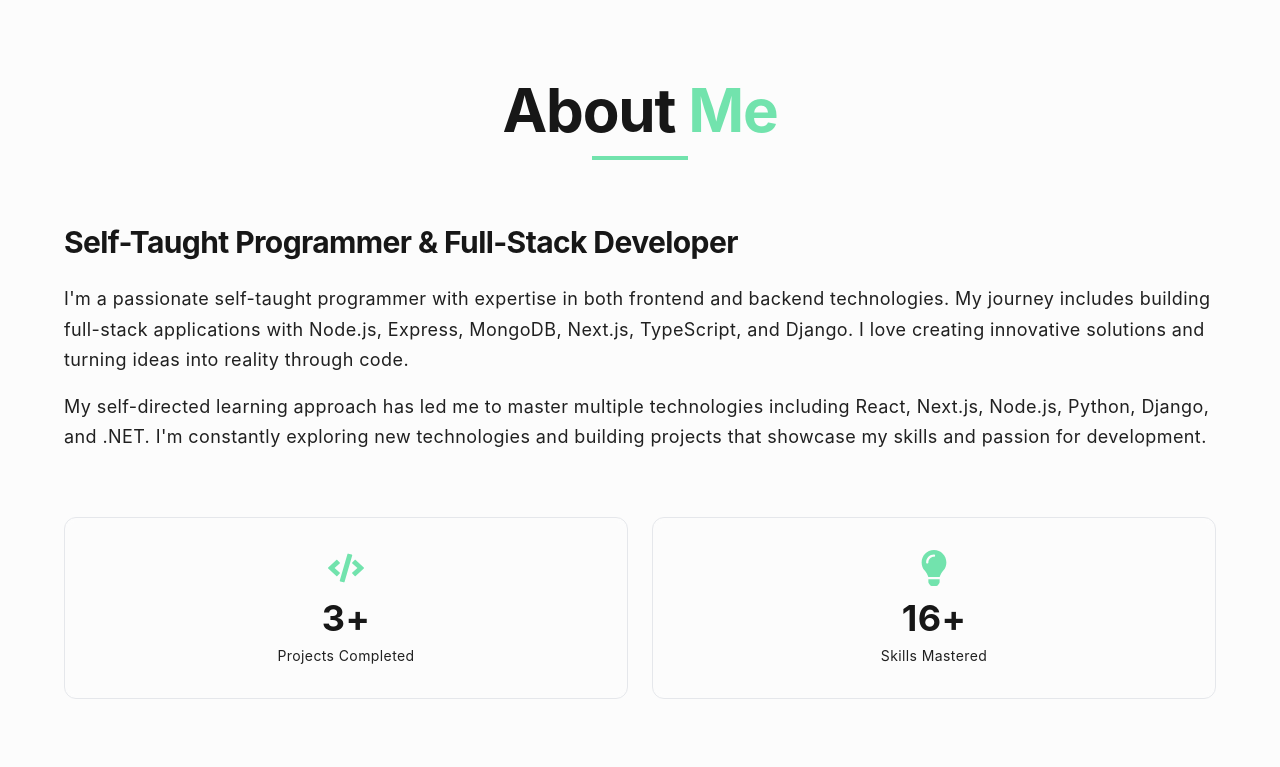
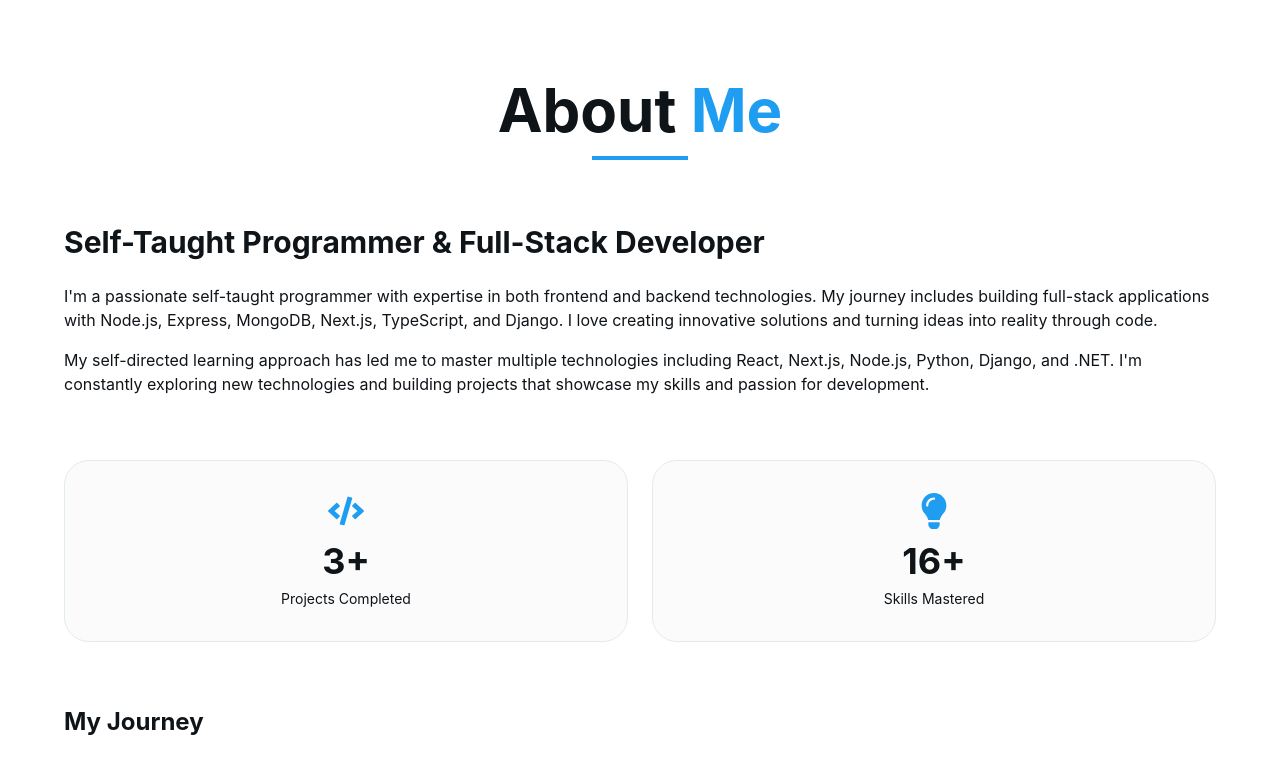
Before and after one commit to MirlindLe/portfolio1, a Next.js app: page /about in a window 1280 px wide. Shown: the top 767 px of the page. Built offline with nearby package versions, Linux system fonts and the light colour scheme.

Commit message:
Changing styles

```diff
--- a/src/app/globals.css
+++ b/src/app/globals.css
@@ -4,194 +4,135 @@
 
 @layer base {
   :root {
-    --background: #fcfcfc;
-    --foreground: #171717;
-    --card: #fcfcfc;
-    --card-foreground: #171717;
-    --popover: #fcfcfc;
-    --popover-foreground: #525252;
-    --primary: #72e3ad;
-    --primary-foreground: #1e2723;
-    --secondary: #fdfdfd;
-    --secondary-foreground: #171717;
-    --muted: #ededed;
-    --muted-foreground: #202020;
-    --accent: #ededed;
-    --accent-foreground: #202020;
-    --destructive: #ca3214;
-    --destructive-foreground: #fffcfc;
-    --border: #dfdfdf;
-    --input: #f6f6f6;
-    --ring: #72e3ad;
-    --chart-1: #72e3ad;
-    --chart-2: #3b82f6;
-    --chart-3: #8b5cf6;
-    --chart-4: #f59e0b;
-    --chart-5: #10b981;
-    --sidebar: #fcfcfc;
-    --sidebar-foreground: #707070;
-    --sidebar-primary: #72e3ad;
-    --sidebar-primary-foreground: #1e2723;
-    --sidebar-accent: #ededed;
-    --sidebar-accent-foreground: #202020;
-    --sidebar-border: #dfdfdf;
-    --sidebar-ring: #72e3ad;
-    --font-sans: Outfit, sans-serif;
-    --font-serif: ui-serif, Georgia, Cambria, "Times New Roman", Times, serif;
-    --font-mono: monospace;
-    --radius: 0.5rem;
+    --background: 0 0% 100%;
+    --foreground: 210 25% 7.8431%;
+    --card: 180 6.6667% 97.0588%;
+    --card-foreground: 210 25% 7.8431%;
+    --popover: 0 0% 100%;
+    --popover-foreground: 210 25% 7.8431%;
+    --primary: 203.8863 88.2845% 53.1373%;
+    --primary-foreground: 0 0% 100%;
+    --secondary: 210 25% 7.8431%;
+    --secondary-foreground: 0 0% 100%;
+    --muted: 240 1.9608% 90%;
+    --muted-foreground: 210 25% 7.8431%;
+    --accent: 211.5789 51.3514% 92.7451%;
+    --accent-foreground: 203.8863 88.2845% 53.1373%;
+    --destructive: 356.3033 90.5579% 54.3137%;
+    --destructive-foreground: 0 0% 100%;
+    --border: 201.4286 30.4348% 90.9804%;
+    --input: 200 23.0769% 97.451%;
+    --ring: 202.8169 89.1213% 53.1373%;
+    --chart-1: 203.8863 88.2845% 53.1373%;
+    --chart-2: 159.7826 100% 36.0784%;
+    --chart-3: 42.029 92.8251% 56.2745%;
+    --chart-4: 147.1429 78.5047% 41.9608%;
+    --chart-5: 341.4894 75.2% 50.9804%;
+    --sidebar: 180 6.6667% 97.0588%;
+    --sidebar-foreground: 210 25% 7.8431%;
+    --sidebar-primary: 203.8863 88.2845% 53.1373%;
+    --sidebar-primary-foreground: 0 0% 100%;
+    --sidebar-accent: 211.5789 51.3514% 92.7451%;
+    --sidebar-accent-foreground: 203.8863 88.2845% 53.1373%;
+    --sidebar-border: 205 25% 90.5882%;
+    --sidebar-ring: 202.8169 89.1213% 53.1373%;
+    --font-sans: Inter, ui-sans-serif, sans-serif, system-ui;
+    --font-serif: Belgrano, ui-serif, serif;
+    --font-mono: Menlo, monospace;
+    --radius: 1.3rem;
     --shadow-x: 0px;
-    --shadow-y: 1px;
-    --shadow-blur: 3px;
+    --shadow-y: 2px;
+    --shadow-blur: 0px;
     --shadow-spread: 0px;
-    --shadow-opacity: 0.17;
-    --shadow-color: #000000;
-    --shadow-2xs: 0px 1px 3px 0px hsl(0 0% 0% / 0.09);
-    --shadow-xs: 0px 1px 3px 0px hsl(0 0% 0% / 0.09);
-    --shadow-sm: 0px 1px 3px 0px hsl(0 0% 0% / 0.17),
-      0px 1px 2px -1px hsl(0 0% 0% / 0.17);
-    --shadow: 0px 1px 3px 0px hsl(0 0% 0% / 0.17),
-      0px 1px 2px -1px hsl(0 0% 0% / 0.17);
-    --shadow-md: 0px 1px 3px 0px hsl(0 0% 0% / 0.17),
-      0px 2px 4px -1px hsl(0 0% 0% / 0.17);
-    --shadow-lg: 0px 1px 3px 0px hsl(0 0% 0% / 0.17),
-      0px 4px 6px -1px hsl(0 0% 0% / 0.17);
-    --shadow-xl: 0px 1px 3px 0px hsl(0 0% 0% / 0.17),
-      0px 8px 10px -1px hsl(0 0% 0% / 0.17);
-    --shadow-2xl: 0px 1px 3px 0px hsl(0 0% 0% / 0.43);
-    --tracking-normal: 0.025em;
+    --shadow-opacity: 0;
+    --shadow-color: rgba(29, 161, 242, 0.15);
+    --shadow-2xs: 0px 2px 0px 0px hsl(202.8169 89.1213% 53.1373% / 0);
+    --shadow-xs: 0px 2px 0px 0px hsl(202.8169 89.1213% 53.1373% / 0);
+    --shadow-sm: 0px 2px 0px 0px hsl(202.8169 89.1213% 53.1373% / 0),
+      0px 1px 2px -1px hsl(202.8169 89.1213% 53.1373% / 0);
+    --shadow: 0px 2px 0px 0px hsl(202.8169 89.1213% 53.1373% / 0),
+      0px 1px 2px -1px hsl(202.8169 89.1213% 53.1373% / 0);
+    --shadow-md: 0px 2px 0px 0px hsl(202.8169 89.1213% 53.1373% / 0),
+      0px 2px 4px -1px hsl(202.8169 89.1213% 53.1373% / 0);
+    --shadow-lg: 0px 2px 0px 0px hsl(202.8169 89.1213% 53.1373% / 0),
+      0px 4px 6px -1px hsl(202.8169 89.1213% 53.1373% / 0);
+    --shadow-xl: 0px 2px 0px 0px hsl(202.8169 89.1213% 53.1373% / 0),
+      0px 8px 10px -1px hsl(202.8169 89.1213% 53.1373% / 0);
+    --shadow-2xl: 0px 2px 0px 0px hsl(202.8169 89.1213% 53.1373% / 0);
+    --tracking-normal: 0em;
     --spacing: 0.25rem;
   }
 
   .dark {
-    --background: #121212;
-    --foreground: #e2e8f0;
-    --card: #171717;
-    --card-foreground: #e2e8f0;
-    --popover: #242424;
-    --popover-foreground: #a9a9a9;
-    --primary: #006239;
-    --primary-foreground: #dde8e3;
-    --secondary: #242424;
-    --secondary-foreground: #fafafa;
-    --muted: #1f1f1f;
-    --muted-foreground: #a2a2a2;
-    --accent: #313131;
-    --accent-foreground: #fafafa;
-    --destructive: #541c15;
-    --destructive-foreground: #ede9e8;
-    --border: #292929;
-    --input: #242424;
-    --ring: #4ade80;
-    --chart-1: #4ade80;
-    --chart-2: #60a5fa;
-    --chart-3: #a78bfa;
-    --chart-4: #fbbf24;
-    --chart-5: #2dd4bf;
-    --sidebar: #121212;
-    --sidebar-foreground: #898989;
-    --sidebar-primary: #006239;
-    --sidebar-primary-foreground: #dde8e3;
-    --sidebar-accent: #313131;
-    --sidebar-accent-foreground: #fafafa;
-    --sidebar-border: #292929;
-    --sidebar-ring: #4ade80;
-    --font-sans: Outfit, sans-serif;
-    --font-serif: ui-serif, Georgia, Cambria, "Times New Roman", Times, serif;
-    --font-mono: monospace;
-    --radius: 0.5rem;
+    --background: 0 0% 0%;
+    --foreground: 200 6.6667% 91.1765%;
+    --card: 228 9.8039% 10%;
+    --card-foreground: 0 0% 85.098%;
+    --popover: 0 0% 0%;
+    --popover-foreground: 200 6.6667% 91.1765%;
+    --primary: 202.8169 89.1213% 53.1373%;
+    --primary-foreground: 0 0% 100%;
+    --secondary: 204.5455 91.6667% 95.2941%;
+    --secondary-foreground: 202.8169 89.1213% 53.1373%;
+    --muted: 0 0% 9.4118%;
+    --muted-foreground: 210 3.3898% 46.2745%;
+    --accent: 205.7143 70% 7.8431%;
+    --accent-foreground: 203.7736 87.6033% 52.549%;
+    --destructive: 356.3033 90.5579% 54.3137%;
+    --destructive-foreground: 0 0% 100%;
+    --border: 210 5.2632% 14.902%;
+    --input: 207.6923 27.6596% 18.4314%;
+    --ring: 202.8169 89.1213% 53.1373%;
+    --chart-1: 203.8863 88.2845% 53.1373%;
+    --chart-2: 159.7826 100% 36.0784%;
+    --chart-3: 42.029 92.8251% 56.2745%;
+    --chart-4: 147.1429 78.5047% 41.9608%;
+    --chart-5: 341.4894 75.2% 50.9804%;
+    --sidebar: 228 9.8039% 10%;
+    --sidebar-foreground: 0 0% 85.098%;
+    --sidebar-primary: 202.8169 89.1213% 53.1373%;
+    --sidebar-primary-foreground: 0 0% 100%;
+    --sidebar-accent: 205.7143 70% 7.8431%;
+    --sidebar-accent-foreground: 203.7736 87.6033% 52.549%;
+    --sidebar-border: 205.7143 15.7895% 26.0784%;
+    --sidebar-ring: 202.8169 89.1213% 53.1373%;
+    --font-sans: Inter, ui-sans-serif, sans-serif, system-ui;
+    --font-serif: Belgrano, ui-serif, serif;
+    --font-mono: Menlo, monospace;
+    --radius: 1.3rem;
     --shadow-x: 0px;
-    --shadow-y: 1px;
-    --shadow-blur: 3px;
+    --shadow-y: 2px;
+    --shadow-blur: 0px;
     --shadow-spread: 0px;
-    --shadow-opacity: 0.17;
-    --shadow-color: #000000;
-    --shadow-2xs: 0px 1px 3px 0px hsl(0 0% 0% / 0.09);
-    --shadow-xs: 0px 1px 3px 0px hsl(0 0% 0% / 0.09);
-    --shadow-sm: 0px 1px 3px 0px hsl(0 0% 0% / 0.17),
-      0px 1px 2px -1px hsl(0 0% 0% / 0.17);
-    --shadow: 0px 1px 3px 0px hsl(0 0% 0% / 0.17),
-      0px 1px 2px -1px hsl(0 0% 0% / 0.17);
-    --shadow-md: 0px 1px 3px 0px hsl(0 0% 0% / 0.17),
-      0px 2px 4px -1px hsl(0 0% 0% / 0.17);
-    --shadow-lg: 0px 1px 3px 0px hsl(0 0% 0% / 0.17),
-      0px 4px 6px -1px hsl(0 0% 0% / 0.17);
-    --shadow-xl: 0px 1px 3px 0px hsl(0 0% 0% / 0.17),
-      0px 8px 10px -1px hsl(0 0% 0% / 0.17);
-    --shadow-2xl: 0px 1px 3px 0px hsl(0 0% 0% / 0.43);
-    --tracking-normal: 0.025em;
-    --spacing: 0.25rem;
+    --shadow-opacity: 0;
+    --shadow-color: rgba(29, 161, 242, 0.25);
+    --shadow-2xs: 0px 2px 0px 0px hsl(202.8169 89.1213% 53.1373% / 0);
+    --shadow-xs: 0px 2px 0px 0px hsl(202.8169 89.1213% 53.1373% / 0);
+    --shadow-sm: 0px 2px 0px 0px hsl(202.8169 89.1213% 53.1373% / 0),
+      0px 1px 2px -1px hsl(202.8169 89.1213% 53.1373% / 0);
+    --shadow: 0px 2px 0px 0px hsl(202.8169 89.1213% 53.1373% / 0),
+      0px 1px 2px -1px hsl(202.8169 89.1213% 53.1373% / 0);
+    --shadow-md: 0px 2px 0px 0px hsl(202.8169 89.1213% 53.1373% / 0),
+      0px 2px 4px -1px hsl(202.8169 89.1213% 53.1373% / 0);
+    --shadow-lg: 0px 2px 0px 0px hsl(202.8169 89.1213% 53.1373% / 0),
+      0px 4px 6px -1px hsl(202.8169 89.1213% 53.1373% / 0);
+    --shadow-xl: 0px 2px 0px 0px hsl(202.8169 89.1213% 53.1373% / 0),
+      0px 8px 10px -1px hsl(202.8169 89.1213% 53.1373% / 0);
+    --shadow-2xl: 0px 2px 0px 0px hsl(202.8169 89.1213% 53.1373% / 0);
+  }
+
+  * {
+    @apply border-border;
+  }
+
+  body {
+    @apply bg-background text-foreground;
   }
 }
 
-/* Base Styles */
-* {
-  margin: 0;
-  padding: 0;
-  box-sizing: border-box;
-}
-
+/* Smooth scrolling */
 html {
   scroll-behavior: smooth;
-  font-size: 16px;
-}
-
-body {
-  font-family: "Inter", -apple-system, BlinkMacSystemFont, "Segoe UI", "Roboto",
-    "Oxygen", "Ubuntu", "Cantarell", "Fira Sans", "Droid Sans", "Helvetica Neue",
-    sans-serif;
-  -webkit-font-smoothing: antialiased;
-  -moz-osx-font-smoothing: grayscale;
-  background: hsl(var(--background));
-  color: hsl(var(--foreground));
-  overflow-x: hidden;
-  letter-spacing: var(--tracking-normal);
-  line-height: 1.6;
-  font-size: 1rem;
-}
-
-/* Typography improvements */
-h1,
-h2,
-h3,
-h4,
-h5,
-h6 {
-  font-weight: 700;
-  line-height: 1.2;
-  letter-spacing: -0.02em;
-  color: hsl(var(--foreground));
-}
-
-h1 {
-  font-size: clamp(2.5rem, 5vw, 4rem);
-}
-
-h2 {
-  font-size: clamp(2rem, 4vw, 3rem);
-}
-
-h3 {
-  font-size: clamp(1.5rem, 3vw, 2rem);
-}
-
-h4 {
-  font-size: clamp(1.25rem, 2.5vw, 1.5rem);
-}
-
-p {
-  font-size: clamp(1rem, 1.5vw, 1.125rem);
-  line-height: 1.7;
-  color: hsl(var(--muted-foreground));
-}
-
-/* Better readability for smaller text */
-.text-sm {
-  font-size: clamp(0.875rem, 1.2vw, 1rem);
-}
-
-.text-xs {
-  font-size: clamp(0.75rem, 1vw, 0.875rem);
 }
 
 /* Custom Animations */
@@ -239,41 +180,6 @@ p {
   }
 }
 
-@keyframes blob {
-  0% {
-    transform: translate(0px, 0px) scale(1);
-  }
-  33% {
-    transform: translate(30px, -50px) scale(1.1);
-  }
-  66% {
-    transform: translate(-20px, 20px) scale(0.9);
-  }
-  100% {
-    transform: translate(0px, 0px) scale(1);
-  }
-}
-
-@keyframes float {
-  0%,
-  100% {
-    transform: translateY(0px);
-  }
-  50% {
-    transform: translateY(-20px);
-  }
-}
-
-@keyframes pulse-glow {
-  0%,
-  100% {
-    box-shadow: 0 0 20px rgba(139, 92, 246, 0.3);
-  }
-  50% {
-    box-shadow: 0 0 40px rgba(139, 92, 246, 0.6);
-  }
-}
-
 /* Animation Classes */
 .animate-fade-in {
   animation: fadeIn 0.8s ease-out forwards;
@@ -289,18 +195,6 @@ p {
 
 .animate-fade-in-right {
   animation: fadeInRight 0.8s ease-out forwards;
-}
-
-.animate-blob {
-  animation: blob 7s infinite;
-}
-
-.animate-float {
-  animation: float 6s ease-in-out infinite;
-}
-
-.animate-pulse-glow {
-  animation: pulse-glow 2s ease-in-out infinite;
 }
 
 /* Animation Delays */
@@ -323,162 +217,3 @@ p {
 .animation-delay-1000 {
   animation-delay: 1000ms;
 }
-
-.animation-delay-2000 {
-  animation-delay: 2000ms;
-}
-
-.animation-delay-4000 {
-  animation-delay: 4000ms;
-}
-
-/* Custom Scrollbar */
-::-webkit-scrollbar {
-  width: 8px;
-}
-
-::-webkit-scrollbar-track {
-  background: rgba(255, 255, 255, 0.1);
-}
-
-::-webkit-scrollbar-thumb {
-  background: linear-gradient(
-    to bottom,
-    var(--primary-purple),
-    var(--primary-blue)
-  );
-  border-radius: 4px;
-}
-
-::-webkit-scrollbar-thumb:hover {
-  background: linear-gradient(to bottom, #14b8a6, #06b6d4);
-}
-
-/* Glassmorphism Effects */
-.glass {
-  background: rgba(255, 255, 255, 0.1);
-  backdrop-filter: blur(10px);
-  border: 1px solid rgba(255, 255, 255, 0.2);
-}
-
-.glass-dark {
-  background: rgba(0, 0, 0, 0.2);
-  backdrop-filter: blur(10px);
-  border: 1px solid rgba(255, 255, 255, 0.1);
-}
-
-/* Gradient Text */
-.gradient-text {
-  background: linear-gradient(
-    135deg,
-    var(--primary-purple),
-    var(--primary-blue)
-  );
-  -webkit-background-clip: text;
-  -webkit-text-fill-color: transparent;
-  background-clip: text;
-}
-
-/* Hover Effects */
-.hover-lift {
-  transition: transform 0.3s ease, box-shadow 0.3s ease;
-}
-
-.hover-lift:hover {
-  transform: translateY(-5px);
-  box-shadow: 0 20px 40px rgba(0, 0, 0, 0.3);
-}
-
-/* Custom Button Styles */
-.btn-primary {
-  background: linear-gradient(
-    135deg,
-    var(--primary-purple),
-    var(--primary-blue)
-  );
-  color: white;
-  padding: 12px 24px;
-  border-radius: 8px;
-  font-weight: 600;
-  transition: all 0.3s ease;
-  border: none;
-  cursor: pointer;
-}
-
-.btn-primary:hover {
-  transform: translateY(-2px);
-  box-shadow: 0 10px 25px rgba(20, 184, 166, 0.4);
-}
-
-.btn-secondary {
-  background: transparent;
-  color: var(--primary-purple);
-  padding: 12px 24px;
-  border-radius: 8px;
-  font-weight: 600;
-  transition: all 0.3s ease;
-  border: 2px solid var(--primary-purple);
-  cursor: pointer;
-}
-
-.btn-secondary:hover {
-  background: var(--primary-purple);
-  color: white;
-  transform: translateY(-2px);
-}
-
-/* Responsive Utilities */
-@media (max-width: 768px) {
-  .container {
-    padding-left: 1rem;
-    padding-right: 1rem;
-  }
-}
-
-/* Focus States */
-.focus-ring:focus {
-  outline: none;
-  box-shadow: 0 0 0 2px var(--ring, #4ade80);
-}
-
-/* Loading States */
-.loading {
-  position: relative;
-  overflow: hidden;
-}
-
-.loading::after {
-  content: "";
-  position: absolute;
-  top: 0;
-  left: -100%;
-  width: 100%;
-  height: 100%;
-  background: linear-gradient(
-    90deg,
-    transparent,
-    rgba(255, 255, 255, 0.2),
-    transparent
-  );
-  animation: loading 1.5s infinite;
-}
-
-@keyframes loading {
-  0% {
-    left: -100%;
-  }
-  100% {
-    left: 100%;
-  }
-}
-
-/* Custom Selection */
-::selection {
-  background: rgba(45, 212, 191, 0.3);
-  color: white;
-}
-
-::-moz-selection {
-  background: rgba(45, 212, 191, 0.3);
-  color: white;
-}
--- a/src/components/About.tsx
+++ b/src/components/About.tsx
@@ -32,7 +32,7 @@ const About: React.FC = () => {
   }, []);
 
   return (
-    <section id="about" className="py-12 sm:py-16 md:py-20 px-4 relative">
+    <section id="about" className="py-5 md:py-7 px-4 relative">
       <div className="max-w-7xl mx-auto">
         <div className="text-center mb-8 sm:mb-12">
           <h2 className="text-3xl sm:text-4xl md:text-5xl font-bold text-foreground mb-2 px-4">
--- a/src/components/Contact.tsx
+++ b/src/components/Contact.tsx
@@ -144,8 +144,8 @@ const Contact: React.FC = () => {
   ];
 
   return (
-    <section id="contact" className="py-20 px-4 relative">
-      <div className="max-w-7xl mx-auto">
+    <section id="contact" className="py-6 md:py-8 px-4 relative">
+      <div className="max-w-6xl mx-auto">
         {/* Section Header */}
         <div className="text-center mb-16">
           <h2 className="text-4xl md:text-5xl font-bold text-foreground mb-4">
--- a/src/components/Projects.tsx
+++ b/src/components/Projects.tsx
@@ -145,7 +145,7 @@ const Projects: React.FC = () => {
   const [hoveredProject, setHoveredProject] = useState<number | null>(1);
 
   return (
-    <section id="projects" className="py-20 px-4 relative">
+    <section id="projects" className="py-6 md:py-8 px-4 relative">
       <div className="max-w-7xl mx-auto">
         {/* Section Header */}
         <div className="text-center mb-4 sm:mb-14">
--- a/tailwind.config.js
+++ b/tailwind.config.js
@@ -9,55 +9,55 @@ module.exports = {
   theme: {
     extend: {
       colors: {
-        border: "var(--border)",
-        input: "var(--input)",
-        ring: "var(--ring)",
-        background: "var(--background)",
-        foreground: "var(--foreground)",
+        border: "hsl(var(--border))",
+        input: "hsl(var(--input))",
+        ring: "hsl(var(--ring))",
+        background: "hsl(var(--background))",
+        foreground: "hsl(var(--foreground))",
         primary: {
-          DEFAULT: "var(--primary)",
-          foreground: "var(--primary-foreground)",
+          DEFAULT: "hsl(var(--primary))",
+          foreground: "hsl(var(--primary-foreground))",
         },
         secondary: {
-          DEFAULT: "var(--secondary)",
-          foreground: "var(--secondary-foreground)",
+          DEFAULT: "hsl(var(--secondary))",
+          foreground: "hsl(var(--secondary-foreground))",
         },
         destructive: {
-          DEFAULT: "var(--destructive)",
-          foreground: "var(--destructive-foreground)",
+          DEFAULT: "hsl(var(--destructive))",
+          foreground: "hsl(var(--destructive-foreground))",
         },
         muted: {
-          DEFAULT: "var(--muted)",
-          foreground: "var(--muted-foreground)",
+          DEFAULT: "hsl(var(--muted))",
+          foreground: "hsl(var(--muted-foreground))",
         },
         accent: {
-          DEFAULT: "var(--accent)",
-          foreground: "var(--accent-foreground)",
+          DEFAULT: "hsl(var(--accent))",
+          foreground: "hsl(var(--accent-foreground))",
         },
         popover: {
-          DEFAULT: "var(--popover)",
-          foreground: "var(--popover-foreground)",
+          DEFAULT: "hsl(var(--popover))",
+          foreground: "hsl(var(--popover-foreground))",
         },
         card: {
-          DEFAULT: "var(--card)",
-          foreground: "var(--card-foreground)",
+          DEFAULT: "hsl(var(--card))",
+          foreground: "hsl(var(--card-foreground))",
         },
         sidebar: {
-          DEFAULT: "var(--sidebar)",
-          foreground: "var(--sidebar-foreground)",
-          primary: "var(--sidebar-primary)",
-          "primary-foreground": "var(--sidebar-primary-foreground)",
-          accent: "var(--sidebar-accent)",
-          "accent-foreground": "var(--sidebar-accent-foreground)",
-          border: "var(--sidebar-border)",
-          ring: "var(--sidebar-ring)",
+          DEFAULT: "hsl(var(--sidebar))",
+          foreground: "hsl(var(--sidebar-foreground))",
+          primary: "hsl(var(--sidebar-primary))",
+          "primary-foreground": "hsl(var(--sidebar-primary-foreground))",
+          accent: "hsl(var(--sidebar-accent))",
+          "accent-foreground": "hsl(var(--sidebar-accent-foreground))",
+          border: "hsl(var(--sidebar-border))",
+          ring: "hsl(var(--sidebar-ring))",
         },
         chart: {
-          1: "var(--chart-1)",
-          2: "var(--chart-2)",
-          3: "var(--chart-3)",
-          4: "var(--chart-4)",
-          5: "var(--chart-5)",
+          1: "hsl(var(--chart-1))",
+          2: "hsl(var(--chart-2))",
+          3: "hsl(var(--chart-3))",
+          4: "hsl(var(--chart-4))",
+          5: "hsl(var(--chart-5))",
         },
       },
       borderRadius: {
```
Also changed, not shown: src/components/Skills.tsx (+101 -51 lines).
